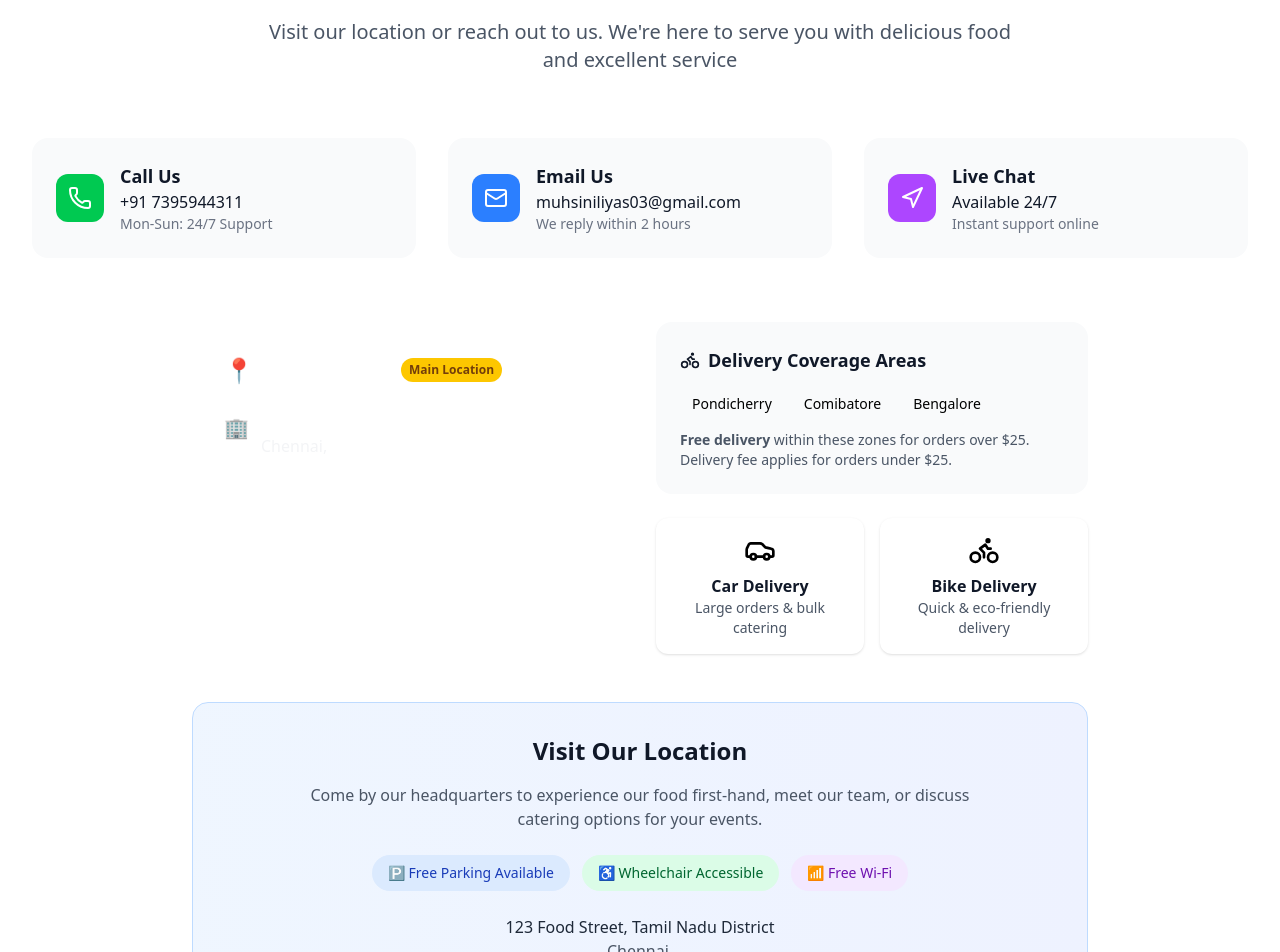
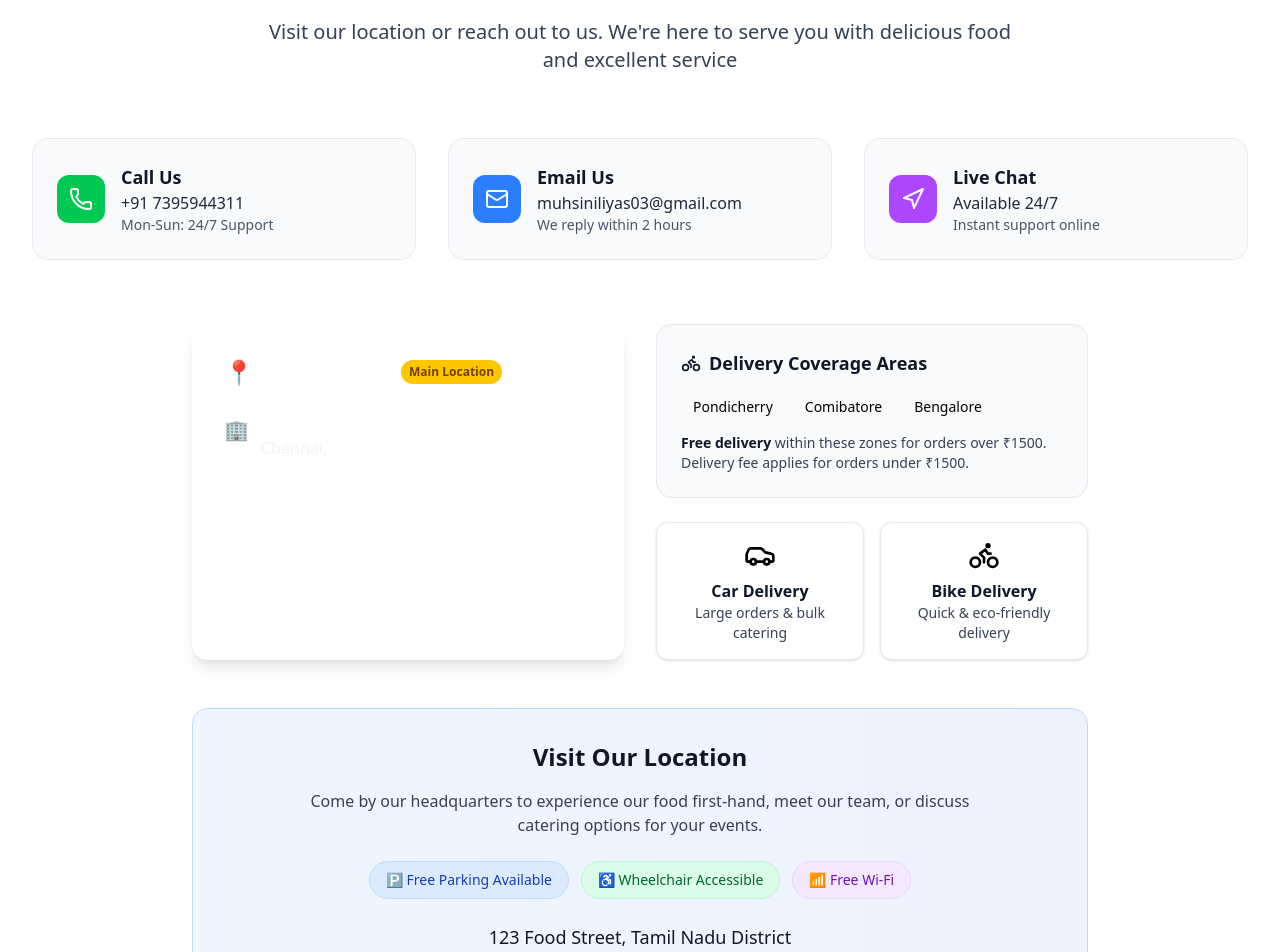
Before and after one commit to muhsiniliyas/FoodWebsite, a React (Vite) app: page / in a window 1280 px wide. Shown: the part 4060-5012 px from the top of the page. Built offline with nearby package versions, Linux system fonts and the light colour scheme.

Commit message:
Update LocationSection.jsx

```diff
--- a/src/components/LocationSection.jsx
+++ b/src/components/LocationSection.jsx
@@ -55,7 +55,7 @@ const LocationSection = () => {
               {" "}
             </span>
           </h2>
-          <p className="text-xl text-gray-600 dark:text-gray-300 max-w-3xl mx-auto">
+          <p className="text-xl text-gray-700 dark:text-gray-300 max-w-3xl mx-auto">
             Visit our location or reach out to us. We're here to serve you with delicious food and excellent service
           </p>
         </div>
@@ -66,7 +66,7 @@ const LocationSection = () => {
             <a
               key={index}
               href={method.action}
-              className="group bg-gray-50 dark:bg-gray-800 p-6 rounded-2xl hover:shadow-lg transform hover:-translate-y-1 transition-all duration-300 theme-transition"
+              className="group bg-gray-50 dark:bg-gray-800 p-6 rounded-2xl hover:shadow-lg transform hover:-translate-y-1 transition-all duration-300 theme-transition border border-gray-200 dark:border-gray-700"
             >
               <div className="flex items-center space-x-4">
                 <div className={`${method.bgColor} p-3 rounded-xl group-hover:scale-110 transition-transform duration-300`}>
@@ -76,10 +76,10 @@ const LocationSection = () => {
                   <h3 className="text-lg font-semibold text-gray-900 dark:text-white">
                     {method.title}
                   </h3>
-                  <p className="text-gray-900 dark:text-white font-medium">
+                  <p className="text-gray-800 dark:text-gray-200 font-medium">
                     {method.info}
                   </p>
-                  <p className="text-sm text-gray-500 dark:text-gray-400">
+                  <p className="text-sm text-gray-600 dark:text-gray-400">
                     {method.subInfo}
                   </p>
                 </div>
@@ -92,7 +92,7 @@ const LocationSection = () => {
         <div className="max-w-4xl mx-auto">
           <div className="grid md:grid-cols-2 gap-8 mb-12">
             {/* Location Info */}
-            <div className="bg-gradient-to-r from-primary-500 to-primary-600 p-8 rounded-2xl text-white">
+            <div className="bg-gradient-to-r from-primary-500 to-primary-600 p-8 rounded-2xl text-white shadow-lg">
               <h3 className="text-2xl font-bold mb-6 flex items-center space-x-2">
                 <span>📍</span>
                 <span>{location.name}</span>
@@ -105,34 +105,34 @@ const LocationSection = () => {
                 <div className="flex items-start space-x-3">
                   <span className="text-xl mt-1">🏢</span>
                   <div>
-                    <p className="font-medium">{location.address}</p>
+                    <p className="font-medium text-white">{location.address}</p>
                     <p className="text-gray-100">{location.city}</p>
                   </div>
                 </div>
 
                 <div className="flex items-center space-x-3">
-                  <Phone className="w-5 h-5 flex-shrink-0" />
+                  <Phone className="w-5 h-5 flex-shrink-0 text-white" />
                   <a
                     href={`tel:${location.phone}`}
-                    className="hover:text-yellow-200 transition-colors duration-200"
+                    className="text-white hover:text-yellow-200 transition-colors duration-200"
                   >
                     {location.phone}
                   </a>
                 </div>
 
                 <div className="flex items-center space-x-3">
-                  <Mail className="w-5 h-5 flex-shrink-0" />
+                  <Mail className="w-5 h-5 flex-shrink-0 text-white" />
                   <a
                     href={`mailto:${location.email}`}
-                    className="hover:text-yellow-200 transition-colors duration-200"
+                    className="text-white hover:text-yellow-200 transition-colors duration-200"
                   >
                     {location.email}
                   </a>
                 </div>
 
                 <div className="flex items-start space-x-3">
-                  <Clock className="w-5 h-5 mt-1 flex-shrink-0" />
-                  <div>
+                  <Clock className="w-5 h-5 mt-1 flex-shrink-0 text-white" />
+                  <div className="text-white">
                     <p><strong>Monday - Friday:</strong> {location.hours.weekdays}</p>
                     <p><strong>Saturday - Sunday:</strong> {location.hours.weekends}</p>
                   </div>
@@ -143,12 +143,12 @@ const LocationSection = () => {
             {/* Additional Info */}
             <div className="space-y-6">
               {/* Delivery Zones */}
-              <div className="bg-gray-50 dark:bg-gray-800 p-6 rounded-2xl theme-transition">
+              <div className="bg-gray-50 dark:bg-gray-800 p-6 rounded-2xl theme-transition border border-gray-200 dark:border-gray-700">
                 <h4 className="text-lg font-semibold text-gray-900 dark:text-white mb-4 flex items-center space-x-2">
                   <Bike className="w-5 h-5 text-primary-500" />
                   <span>Delivery Coverage Areas</span>
                 </h4>
-                <div className="flex flex-wrap gap-2">
+                <div className="flex flex-wrap gap-2 mb-3">
                   {location.deliveryZones.map((zone, index) => (
                     <span
                       key={index}
@@ -158,22 +158,22 @@ const LocationSection = () => {
                     </span>
                   ))}
                 </div>
-                <p className="text-sm text-gray-600 dark:text-gray-400 mt-3">
-                  <strong>Free delivery</strong> within these zones for orders over $25. Delivery fee applies for orders under $25.
+                <p className="text-sm text-gray-700 dark:text-gray-400">
+                  <strong className="text-gray-900 dark:text-gray-200">Free delivery</strong> within these zones for orders over ₹1500. Delivery fee applies for orders under ₹1500.
                 </p>
               </div>
 
               {/* Services */}
               <div className="grid grid-cols-2 gap-4">
-                <div className="bg-white dark:bg-gray-800 p-4 rounded-xl shadow-sm theme-transition text-center">
+                <div className="bg-white dark:bg-gray-800 p-4 rounded-xl shadow-sm theme-transition text-center border border-gray-200 dark:border-gray-700">
                   <Car className="w-8 h-8 text-primary-500 mx-auto mb-2" />
                   <p className="font-semibold text-gray-900 dark:text-white">Car Delivery</p>
-                  <p className="text-sm text-gray-600 dark:text-gray-400">Large orders & bulk catering</p>
+                  <p className="text-sm text-gray-700 dark:text-gray-400">Large orders & bulk catering</p>
                 </div>
-                <div className="bg-white dark:bg-gray-800 p-4 rounded-xl shadow-sm theme-transition text-center">
+                <div className="bg-white dark:bg-gray-800 p-4 rounded-xl shadow-sm theme-transition text-center border border-gray-200 dark:border-gray-700">
                   <Bike className="w-8 h-8 text-primary-500 mx-auto mb-2" />
                   <p className="font-semibold text-gray-900 dark:text-white">Bike Delivery</p>
-                  <p className="text-sm text-gray-600 dark:text-gray-400">Quick & eco-friendly delivery</p>
+                  <p className="text-sm text-gray-700 dark:text-gray-400">Quick & eco-friendly delivery</p>
                 </div>
               </div>
             </div>
@@ -185,25 +185,25 @@ const LocationSection = () => {
               <h4 className="text-2xl font-semibold text-gray-900 dark:text-white mb-4">
                 Visit Our Location
               </h4>
-              <p className="text-gray-600 dark:text-gray-300 mb-6 max-w-2xl mx-auto">
+              <p className="text-gray-700 dark:text-gray-300 mb-6 max-w-2xl mx-auto">
                 Come by our headquarters to experience our food first-hand, meet our team, or discuss catering options for your events.
               </p>
               <div className="flex flex-wrap justify-center gap-3 mb-6">
-                <span className="bg-blue-100 dark:bg-blue-900 text-blue-800 dark:text-blue-200 px-4 py-2 rounded-full text-sm font-medium">
+                <span className="bg-blue-100 dark:bg-blue-900 text-blue-800 dark:text-blue-200 px-4 py-2 rounded-full text-sm font-medium border border-blue-200 dark:border-blue-800">
                   🅿️ Free Parking Available
                 </span>
-                <span className="bg-green-100 dark:bg-green-900 text-green-800 dark:text-green-200 px-4 py-2 rounded-full text-sm font-medium">
+                <span className="bg-green-100 dark:bg-green-900 text-green-800 dark:text-green-200 px-4 py-2 rounded-full text-sm font-medium border border-green-200 dark:border-green-800">
                   ♿ Wheelchair Accessible
                 </span>
-                <span className="bg-purple-100 dark:bg-purple-900 text-purple-800 dark:text-purple-200 px-4 py-2 rounded-full text-sm font-medium">
+                <span className="bg-purple-100 dark:bg-purple-900 text-purple-800 dark:text-purple-200 px-4 py-2 rounded-full text-sm font-medium border border-purple-200 dark:border-purple-800">
                   📶 Free Wi-Fi
                 </span>
               </div>
               <div className="text-center">
-                <p className="text-gray-800 dark:text-gray-200 font-medium">
+                <p className="text-gray-900 dark:text-gray-200 font-medium text-lg">
                   {location.address}
                 </p>
-                <p className="text-gray-600 dark:text-gray-400">
+                <p className="text-gray-700 dark:text-gray-400">
                   {location.city}
                 </p>
               </div>
@@ -213,16 +213,16 @@ const LocationSection = () => {
 
         {/* Call to Action */}
         <div className="mt-16 text-center">
-          <div className="bg-gray-50 dark:bg-gray-800 rounded-2xl p-8 theme-transition">
+          <div className="bg-gray-50 dark:bg-gray-800 rounded-2xl p-8 theme-transition border border-gray-200 dark:border-gray-700">
             <h3 className="text-2xl font-bold text-gray-900 dark:text-white mb-4">
               Ready to Order?
             </h3>
-            <p className="text-gray-600 dark:text-gray-300 mb-6 max-w-2xl mx-auto">
+            <p className="text-gray-700 dark:text-gray-300 mb-6 max-w-2xl mx-auto">
               Browse our delicious menu and get your favorite food delivered fresh to your door in 30 minutes or less.
             </p>
             <button
               onClick={() => document.getElementById('menu').scrollIntoView({ behavior: 'smooth' })}
-              className="bg-primary-500 hover:bg-primary-600 text-white px-8 py-3 rounded-lg font-semibold transition-colors duration-200 transform hover:scale-105"
+              className="bg-primary-500 hover:bg-primary-600 text-white px-8 py-3 rounded-lg font-semibold transition-colors duration-200 transform hover:scale-105 shadow-lg hover:shadow-xl"
             >
               View Our Menu
             </button>
```
